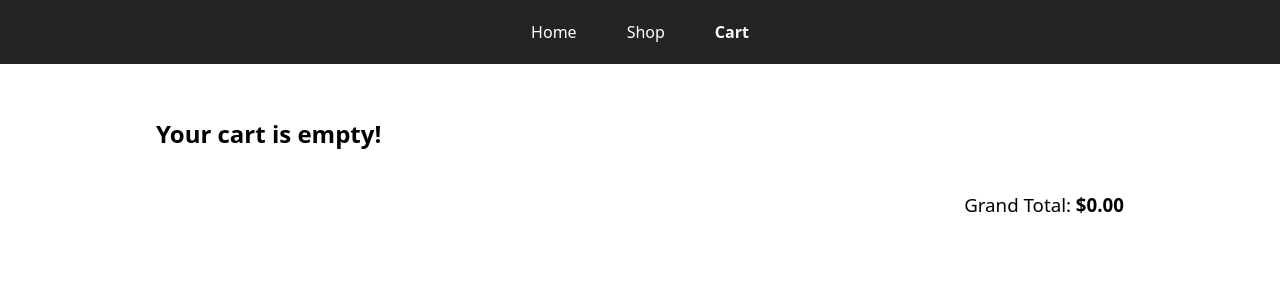
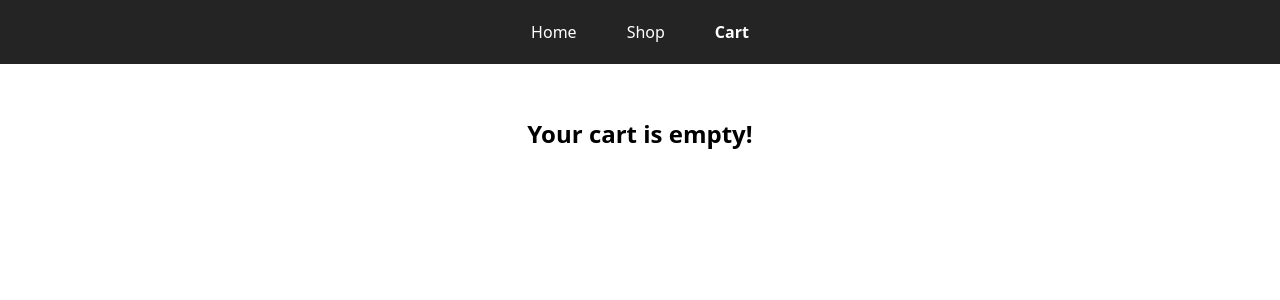
Before and after one commit to Lyarc79/Shopping-Cart, a React (Vite) app: page /cart in a window 1280 px wide. Shown: the top 300 px of the page. Built offline with nearby package versions, Linux system fonts and the light colour scheme.

Commit message:
Small emptyCart header fix

```diff
--- a/src/pages/Cart.jsx
+++ b/src/pages/Cart.jsx
@@ -14,7 +14,7 @@ export default function Cart() {
   return (
     <div className={styles.cart}>
       {cartItem.length === 0 ? (
-        <h2>Your cart is empty!</h2>
+        <h2 className={styles.emptyCartHeader}>Your cart is empty!</h2>
       ) : (
         <div className={styles.cartWrapper}>
           <h2>{`Your Cart (${totalItems} items)`}</h2>
@@ -32,11 +32,11 @@ export default function Cart() {
               onUpdate={handleUpdateQuantity}
             />
           ))}
+          <h3 className={styles.grandTotal}>
+            Grand Total: <span>${grandTotal.toFixed(2)}</span>
+          </h3>
         </div>
       )}
-      <h3 className={styles.grandTotal}>
-        Grand Total: <span>${grandTotal.toFixed(2)}</span>
-      </h3>
     </div>
   );
 }
--- a/src/pages/Cart.module.css
+++ b/src/pages/Cart.module.css
@@ -45,3 +45,7 @@
 .grandTotal span {
   font-weight: bold;
 }
+
+.emptyCartHeader {
+  text-align: center;
+}
```
